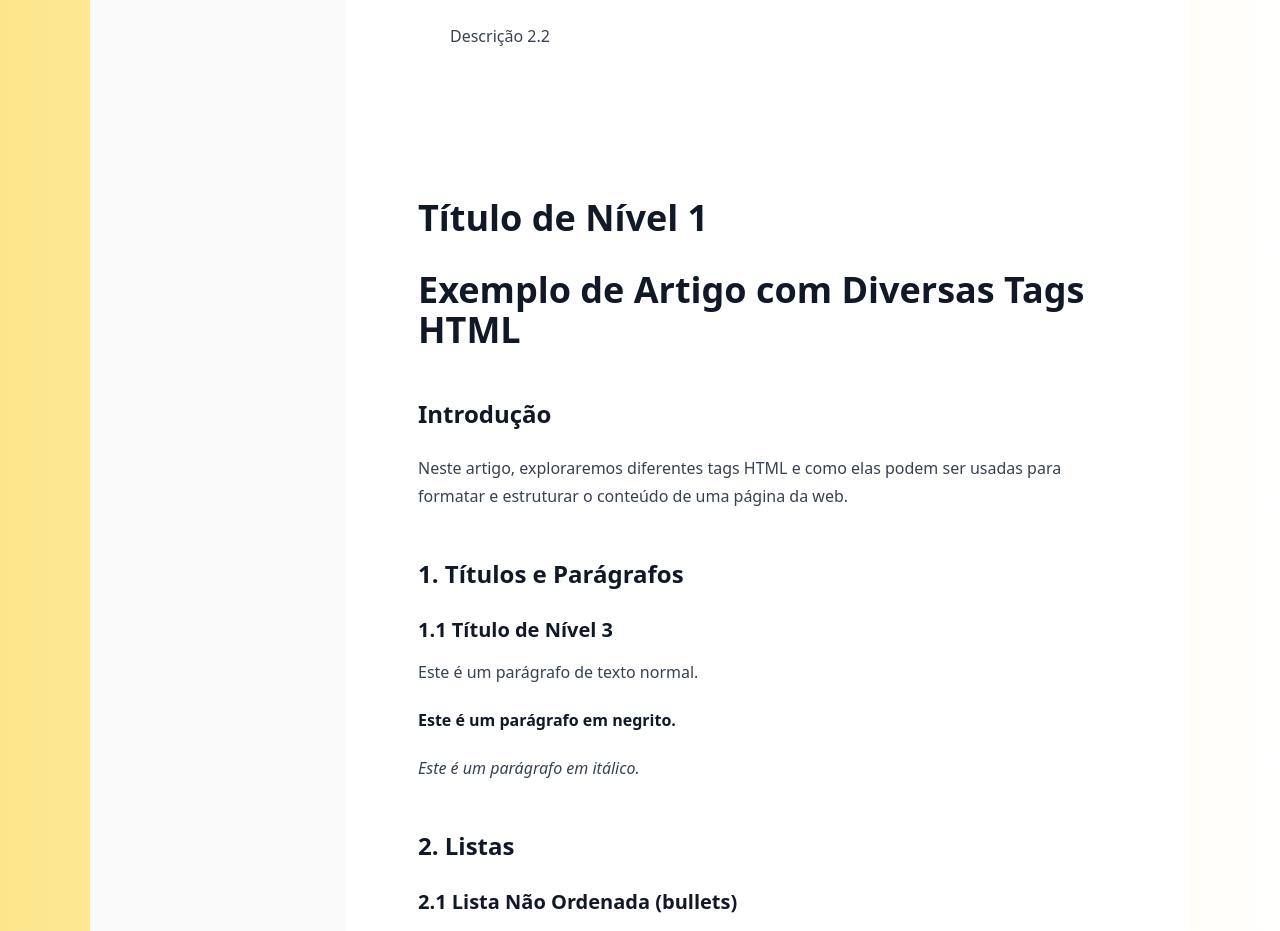
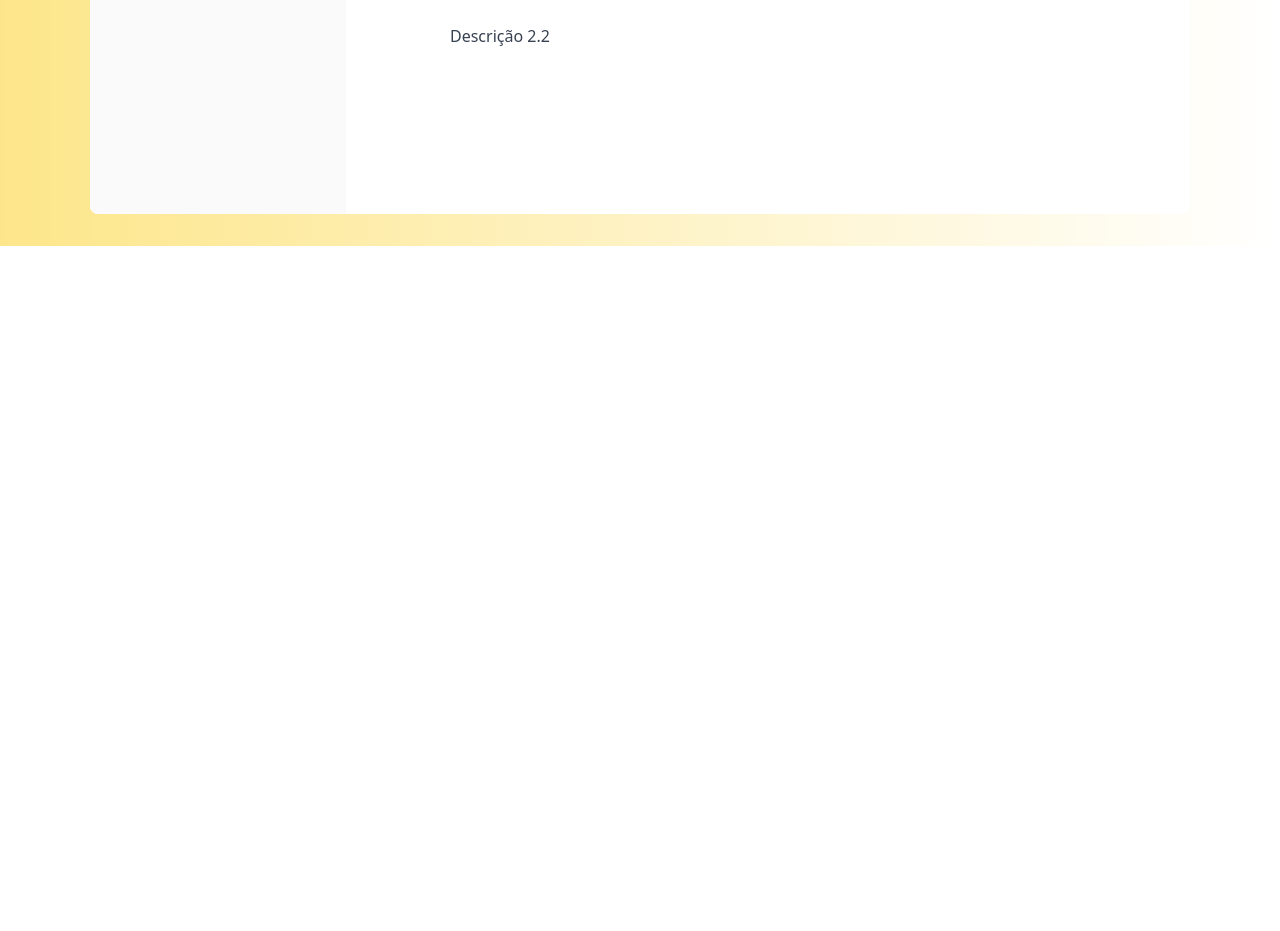
Before and after one commit to jgbenine/editor-texto-funcional, a Next.js app: page / in a window 1280 px wide. Shown: the part 3564-4495 px from the top of the page. After the commit the page ends 3810 px from the top, so only its background shows below. Built offline with nearby package versions, Linux system fonts and the light colour scheme.

Commit message:
usando mesmo conteudo p/ renderizar toolbar

```diff
--- a/src/app/componentes/Editor.tsx
+++ b/src/app/componentes/Editor.tsx
@@ -27,11 +27,7 @@ lowlight.registerLanguage("js", js);
 function Editor() {
   const editor = useEditor({
     extensions: [
-      StarterKit.configure({
-         code:{
-
-         }
-      }),
+      StarterKit,
       CodeBlockLowlight.configure({
         lowlight,
       }),
@@ -136,9 +132,8 @@ function Editor() {
             className="max-w-[700px] mx-auto pt-16 flex flex-col prose"
             editor={editor}
           />
-          <ToolBarMenu />
-          {/* Resto do código */}
-        </>
+          <ToolBarMenu editor={editor} />
+          </>
       )}
     </>
   );
--- a/src/app/componentes/Toolbar.tsx
+++ b/src/app/componentes/Toolbar.tsx
@@ -3,14 +3,14 @@ import * as Toolbar from "@radix-ui/react-toolbar";
 import { useEditor, BubbleMenu, EditorContent, } from "@tiptap/react";
 import { content } from './initialContent'
 
-// import {
-//   RxFontBold,
-//   RxFontItalic,
-//   RxStrikethrough,
-//   RxCode,
-//   RxChatBubble,
-//   RxChevronDown,
-// } from "react-icons/rx";
+import {
+  RxFontBold,
+  RxFontItalic,
+  RxStrikethrough,
+  RxCode,
+  RxChatBubble,
+  RxChevronDown,
+} from "react-icons/rx";
 import {
   FontBoldIcon,
   FontItalicIcon,
@@ -29,30 +29,15 @@ lowlight.registerLanguage("js", js);
 
 // import './styles.css';
 
-function ToolbarMenu() {
-  const toolbarUI = useEditor({
-    extensions: [
-      StarterKit,
-      CodeBlockLowlight.configure({
-        lowlight,
-      }),
-    ],
-    editorProps: {
-      attributes: {
-        class: "outline-none",
-      },
-    },
-    content: content,
-  });
-
+function ToolbarMenu({editor}) {
   return (
-    <>
+    <div>
       <EditorContent
         className="max-w-[700px] mx-auto pt-16 flex flex-col prose"
-        editor={toolbarUI}
+        editor={editor}
       />
-      {toolbarUI && (
-        <BubbleMenu editor={toolbarUI} className="border border-zinc-600">
+      {editor && (
+        <BubbleMenu editor={editor} className="border border-zinc-600">
           <Toolbar.Root
             className="flex p-[10px] w-full min-w-max rounded-md bg-white shadow-[0_2px_10px] shadow-blackA7"
             aria-label="Formatting options"
@@ -62,9 +47,9 @@ function ToolbarMenu() {
                 className="flex-shrink-0 flex-grow-0 basis-auto text-mauve11 h-[25px] px-[5px] rounded inline-flex text-[13px] leading-none items-center justify-center bg-white ml-0.5 outline-none hover:bg-violet3 hover:text-violet11 focus:relative focus:shadow-[0_0_0_2px] focus:shadow-violet7 first:ml-0 data-[state=on]:bg-violet5 data-[state=on]:text-violet11"
                 value="bold"
                 aria-label="Bold"
-                onClick={() => toolbarUI.chain().focus().toggleBold().run()}
+                onClick={() => editor.chain().focus().toggleBold().run()}
               >
-                <FontBoldIcon />
+                <RxFontBold />
               </Toolbar.ToggleItem>
               <Toolbar.ToggleItem
                 className="flex-shrink-0 flex-grow-0 basis-auto text-mauve11 h-[25px] px-[5px] rounded inline-flex text-[13px] leading-none items-center justify-center bg-white ml-0.5 outline-none hover:bg-violet3 hover:text-violet11 focus:relative focus:shadow-[0_0_0_2px] focus:shadow-violet7 first:ml-0 data-[state=on]:bg-violet5 data-[state=on]:text-violet11"
@@ -127,7 +112,7 @@ function ToolbarMenu() {
           </Toolbar.Root>
         </BubbleMenu>
       )}
-    </>
+    </div>
   );
 }
 
```
